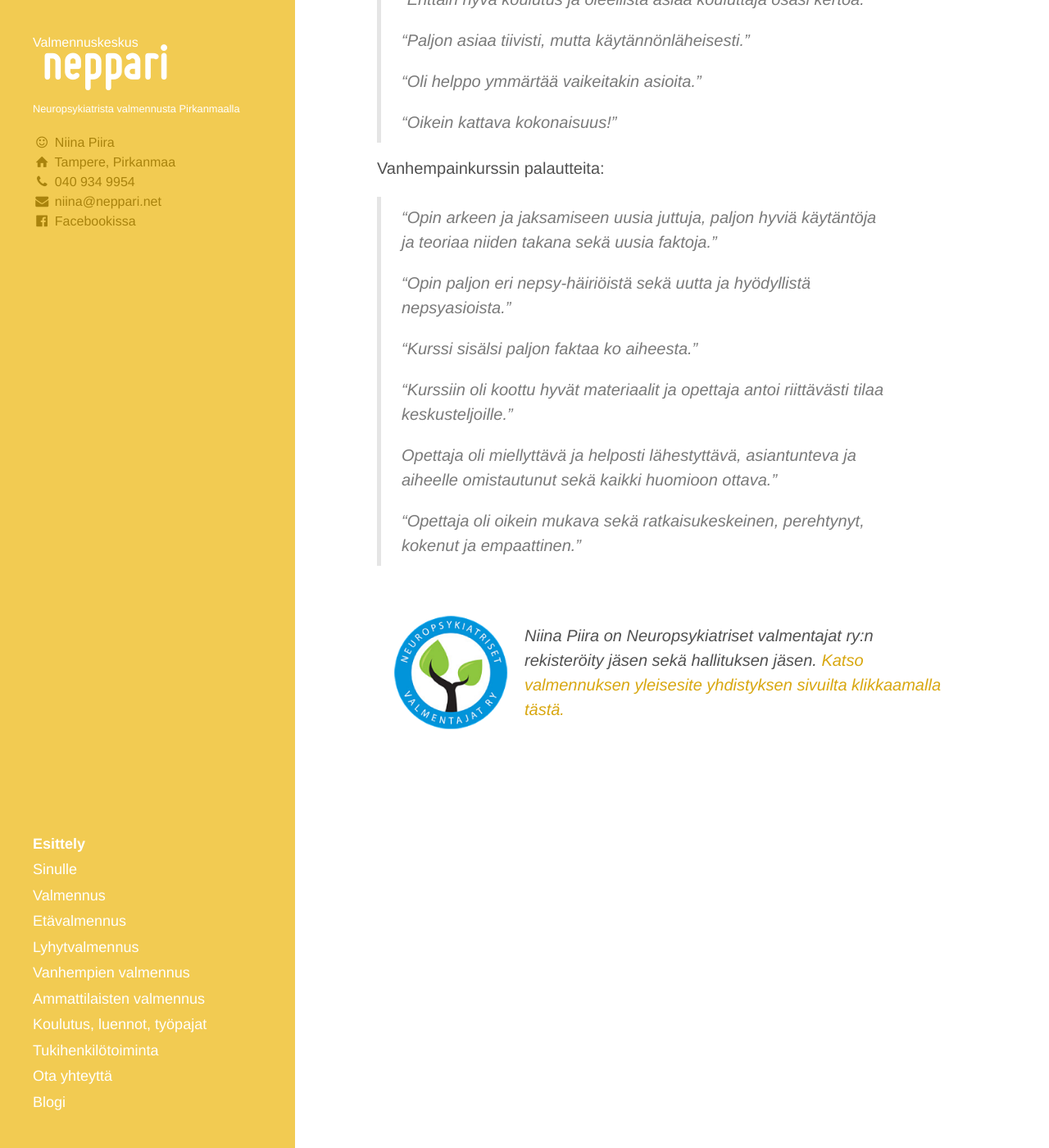
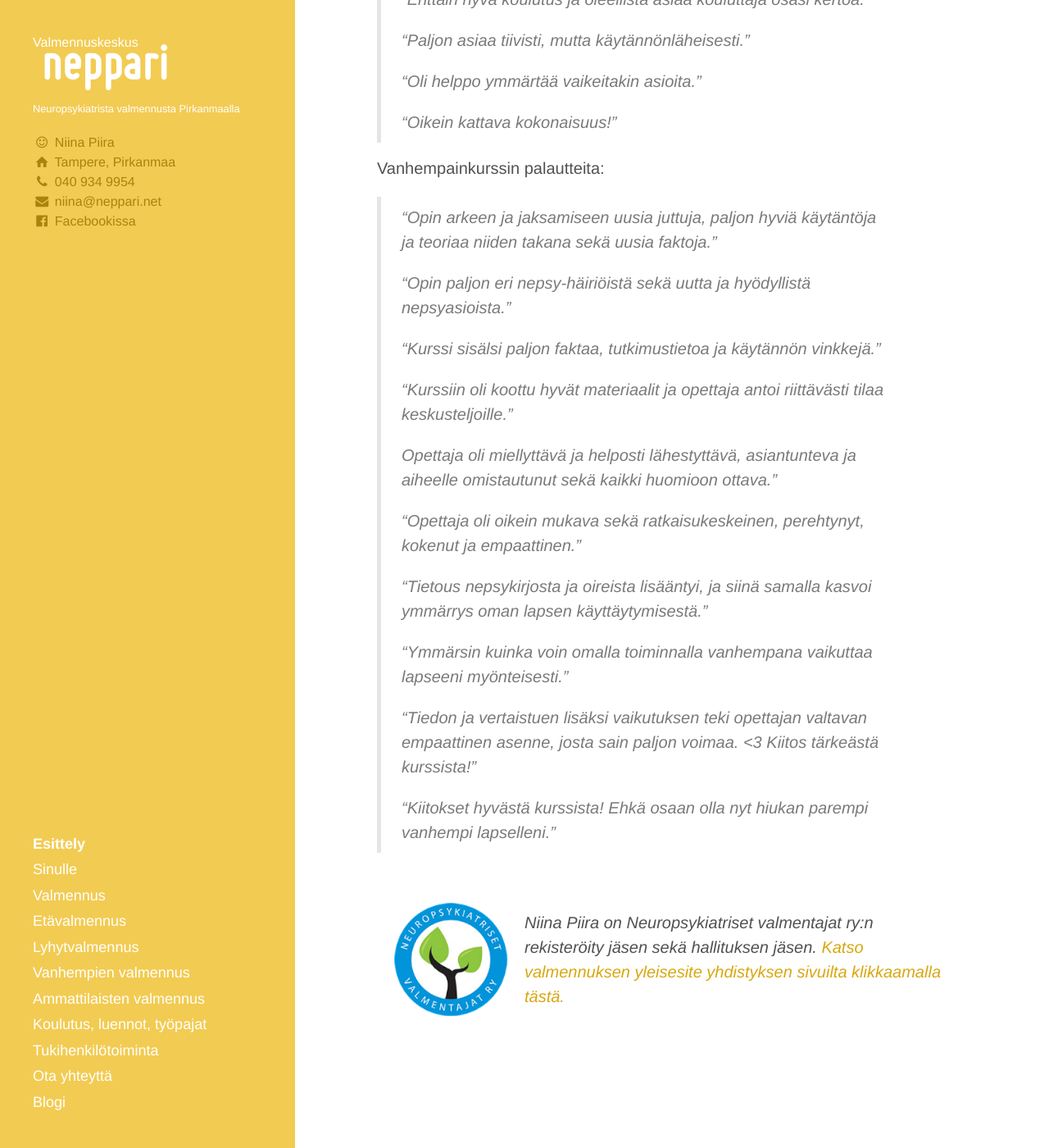
Before and after one commit to niinapiira/neppari.net, a Jekyll site: the page built from index.md, in a window 1280 px wide and 1400 px high, scrolled down 5668 px. Shown: the whole window at 82% size. Built offline with Jekyll 4.4.1, drawn with Linux system fonts in a browser that asks for light colours.

Commit message:
Update index.md

```diff
--- a/index.md
+++ b/index.md
@@ -156,10 +156,18 @@ Vanhempainkurssin palautteita:
 >
 >_"Opin paljon eri nepsy-häiriöistä sekä uutta ja hyödyllistä nepsyasioista."_
 >
->_"Kurssi sisälsi paljon faktaa ko aiheesta."_
+>_"Kurssi sisälsi paljon faktaa, tutkimustietoa ja käytännön vinkkejä."_
 >
 >_"Kurssiin oli koottu hyvät materiaalit ja opettaja antoi riittävästi tilaa keskusteljoille."_
 >
 >_Opettaja oli miellyttävä ja helposti lähestyttävä, asiantunteva ja aiheelle omistautunut sekä kaikki huomioon ottava."_
 >
 >_"Opettaja oli oikein mukava sekä ratkaisukeskeinen, perehtynyt, kokenut ja empaattinen."_
+>
+>_"Tietous nepsykirjosta ja oireista lisääntyi, ja siinä samalla kasvoi ymmärrys oman lapsen käyttäytymisestä."_
+>
+>_"Ymmärsin kuinka voin omalla toiminnalla vanhempana vaikuttaa lapseeni myönteisesti."_
+>
+>_"Tiedon ja vertaistuen lisäksi vaikutuksen teki opettajan valtavan empaattinen asenne, josta sain paljon voimaa. <3 Kiitos tärkeästä kurssista!"_
+>
+>_"Kiitokset hyvästä kurssista! Ehkä osaan olla nyt hiukan parempi vanhempi lapselleni."_
```
